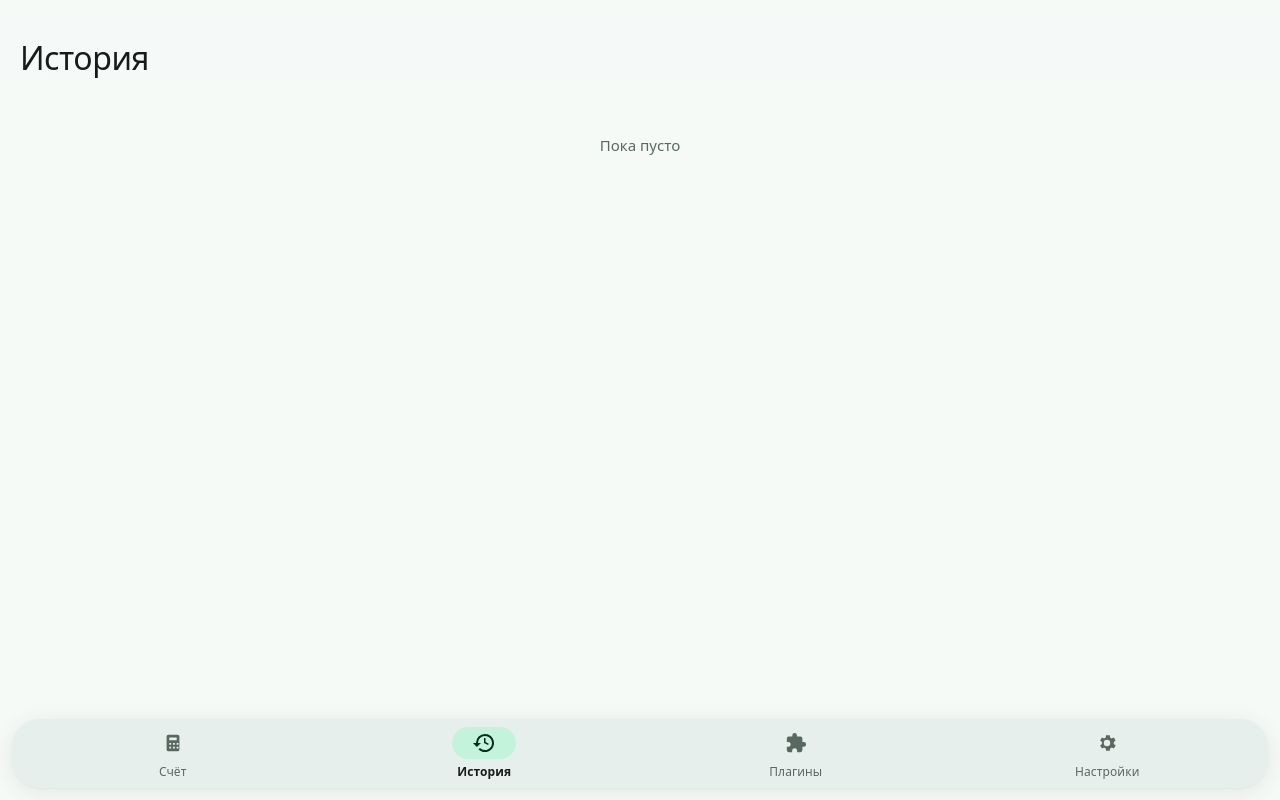
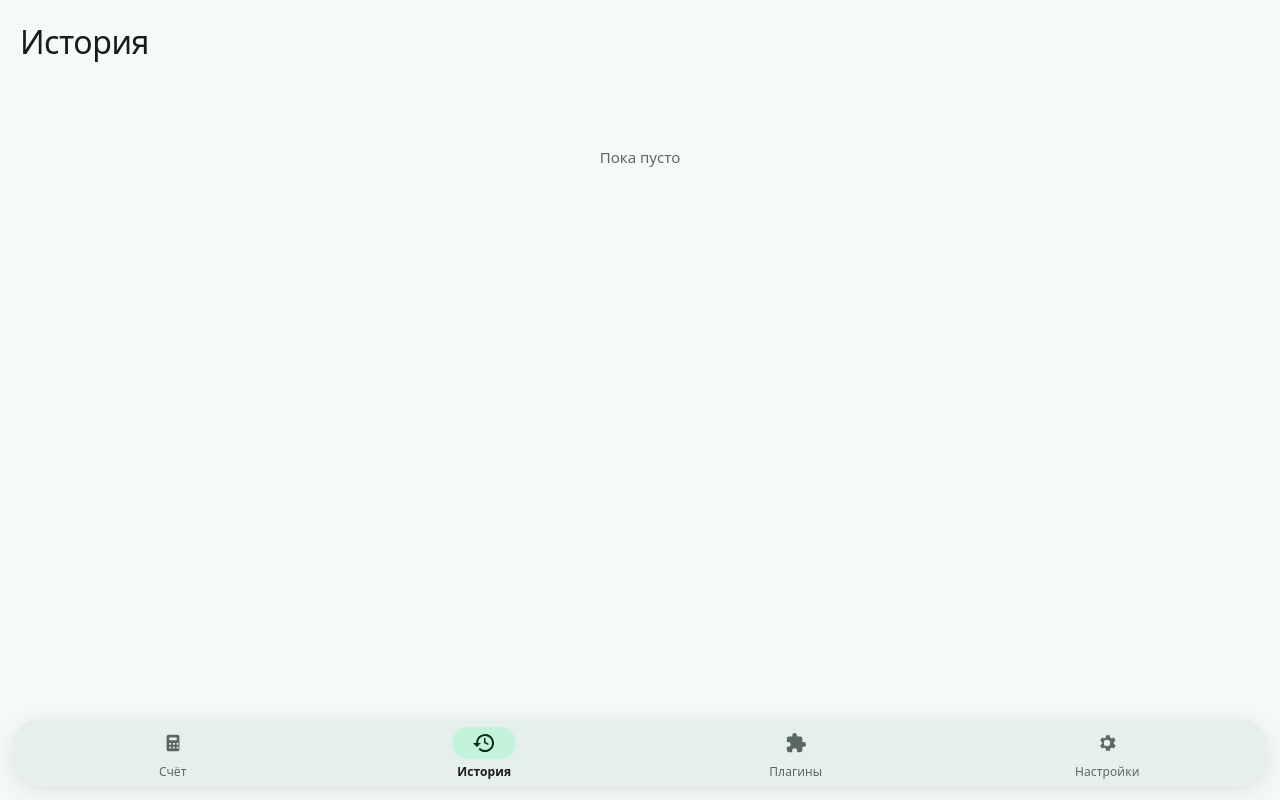
Before and after one commit to sosifff/calcx, a plain HTML site: page www/index.html in a window 1280 px wide. Both pictures are taken after a click on the button "История". Drawn offline with Linux system fonts and the light colour scheme.

Commit message:
Update style.css

```diff
--- a/www/style.css
+++ b/www/style.css
@@ -7,7 +7,6 @@
   padding-top:env(safe-area-inset-top,0px);
   padding-bottom:env(safe-area-inset-bottom,0px);
 
-  /* Material 3 роли (light по умолчанию) */
   --bg:#f7f9fc;
   --sf:#eef1f6;
   --sc:#e1e5ec;
@@ -22,14 +21,12 @@
   --tx2:#41484d;
   --ol:#c1c7cd;
   --outline-variant:#e1e3e8;
-  --scrim:#000000;
 
   --r-xs:8px;
   --r-sm:12px;
   --r-md:16px;
   --r-lg:24px;
   --r-xl:32px;
-  --r-2xl:40px;
   --r-pill:999px;
 
   color-scheme:light dark;
@@ -54,8 +51,9 @@ main{flex:1;position:relative;overflow:hidden}
 
 /* ═══ СТРАНИЦЫ ═══ */
 .page{
-  position:absolute;inset:0;overflow-y:auto;overflow-x:hidden;
-  padding:16px 16px 100px;
+  position:absolute;inset:0;
+  overflow-y:auto;overflow-x:hidden;
+  padding:0 0 100px;
   opacity:0;
   transform:translateY(12px) scale(.98);
   pointer-events:none;
@@ -67,18 +65,33 @@ main{flex:1;position:relative;overflow:hidden}
 .page.on{opacity:1;transform:none;pointer-events:auto}
 #p-calc{padding:0}
 
+/* Плавающий заголовок страницы */
 .page-head{
-  padding:20px 4px 12px;
-  position:sticky;top:0;z-index:5;
-  background:linear-gradient(var(--bg) 70%, transparent);
-  backdrop-filter:blur(20px);
-  -webkit-backdrop-filter:blur(20px);
-  margin:-16px -16px 8px;
-  padding-left:20px;
+  position:sticky;
+  top:0;
+  z-index:10;
+  background:linear-gradient(
+    var(--bg) 0%,
+    var(--bg) 75%,
+    rgba(0,0,0,0) 100%
+  );
+  padding:20px 4px 16px 20px;
+  margin:0;
+  backdrop-filter:blur(8px);
+  -webkit-backdrop-filter:blur(8px);
 }
+
 .page-head h1{
-  font-size:32px;font-weight:400;margin:0;
+  font-size:32px;
+  font-weight:400;
+  margin:0;
   letter-spacing:-.5px;
+  color:var(--tx);
+}
+
+/* Содержимое страницы */
+.page-content{
+  padding:8px 16px 0;
 }
 
 h1{font-size:28px;font-weight:400;margin:8px 4px 16px;letter-spacing:-.3px}
@@ -622,6 +635,7 @@ button{touch-action:manipulation;font:inherit}
   .k{font-size:20px;letter-spacing:0}
   #ex{font-size:36px}
   h1{font-size:22px;margin:4px}
+  .page-head h1{font-size:22px}
 }
 
 @media (prefers-reduced-motion:reduce){
```
